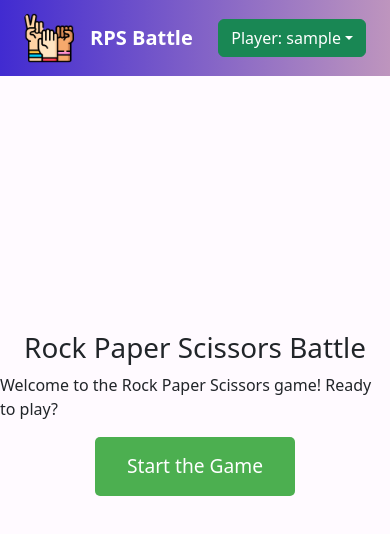
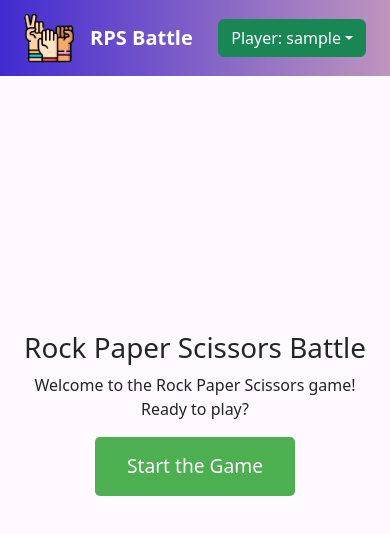
Before and after one commit to Group-Project-P2-1/client, a React (Vite) app: page / in a window 390 px wide. Shown: the top 534 px of the page. Built offline with nearby package versions, Linux system fonts and the light colour scheme; sample sign-in values are in the browser's storage.

Commit message:
fix: responsive home

```diff
--- a/src/pages/Home.jsx
+++ b/src/pages/Home.jsx
@@ -5,11 +5,10 @@
 const Home = () => {
   return (
     <div
-      // className="home-container"
       style={{
         height: "80vh",
       }}
-      className='d-flex flex-column justify-content-center align-items-center'
+      className='d-flex flex-column justify-content-center align-items-center text-center px-4'
     >
       <h1>Rock Paper Scissors Battle</h1>
       <p>Welcome to the Rock Paper Scissors game! Ready to play?</p>
```
